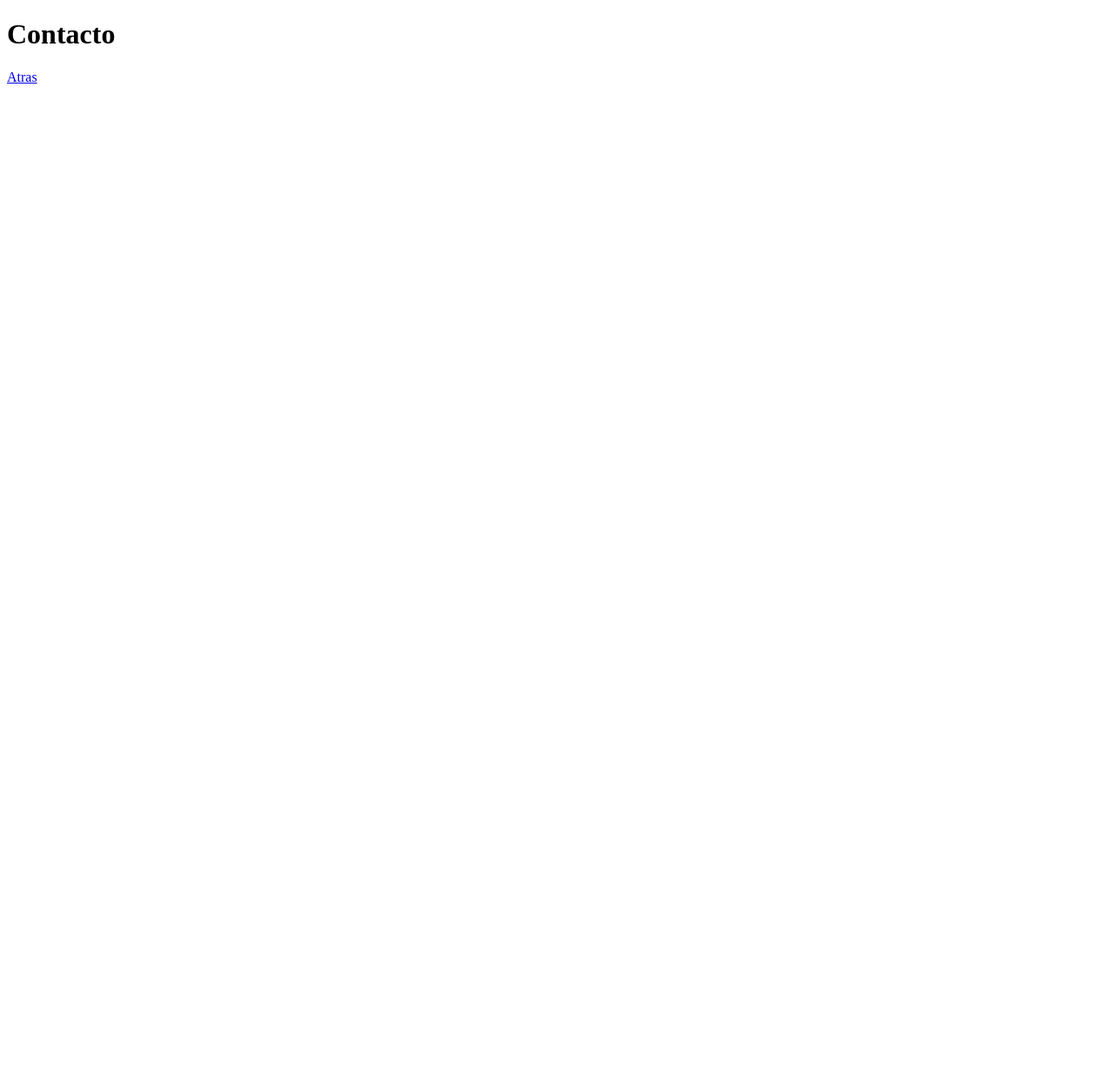
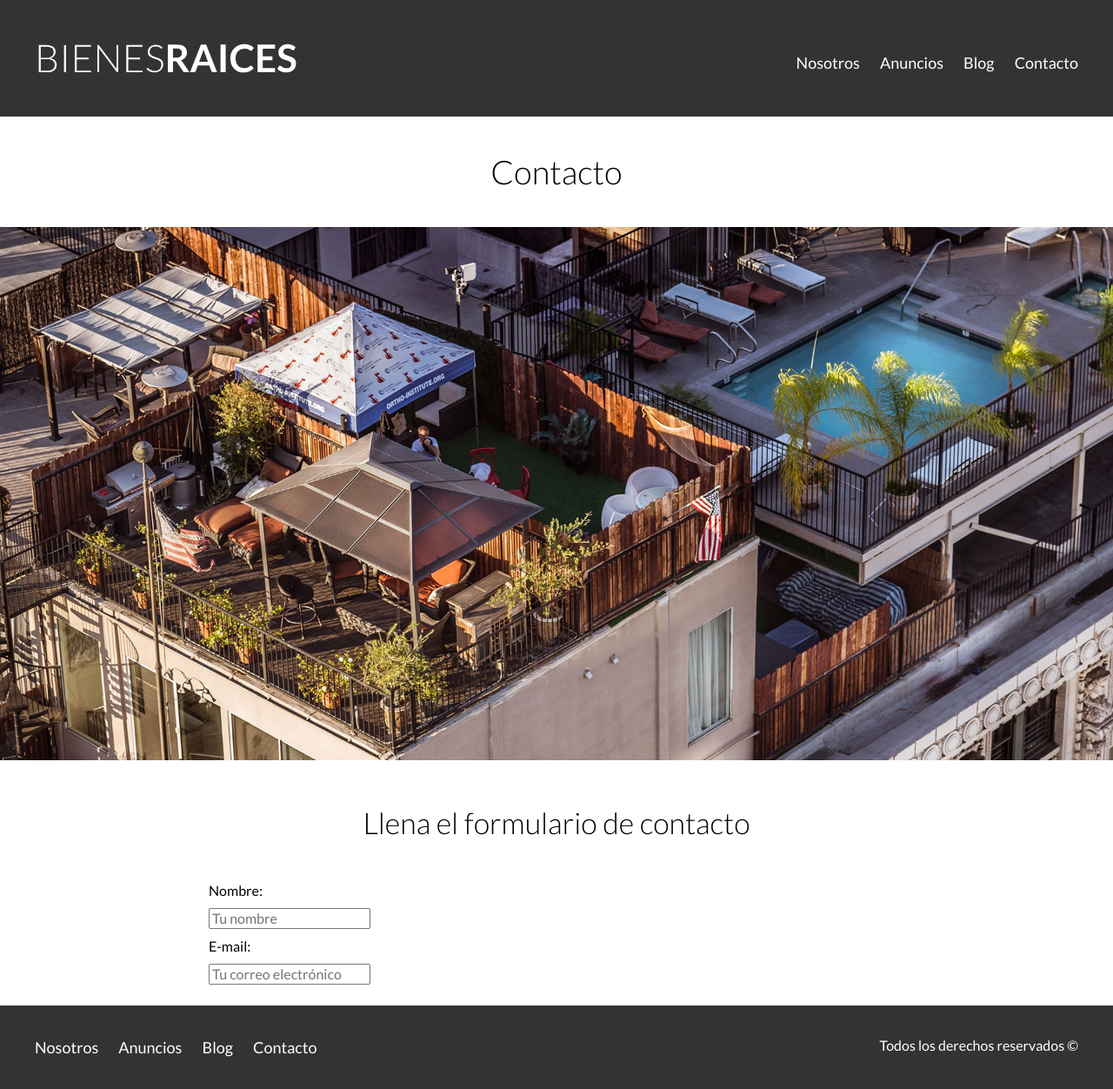
Before and after one commit to kikex88/BienesRaices, a plain HTML site: page contacto.html in a window 1280 px wide. Shown: the whole page at 87% size. Before the commit the page ends 800 px from the top, so only its background shows below. Drawn offline with Linux system fonts and the light colour scheme.

Commit message:
pc-creando html de contacto y agregando primero elementos del formulario

```diff
--- a/contacto.html
+++ b/contacto.html
@@ -4,10 +4,62 @@
     <meta charset="UTF-8">
     <meta name="viewport" content="width=device-width, initial-scale=1.0">
     <meta http-equiv="X-UA-Compatible" content="ie=edge">
-    <title>Contacto</title>
+    <title>Bienes Raices</title>
+
+    <!-- fuentes -->
+    <link href="https://fonts.googleapis.com/css?family=Lato:300,400,700,900&display=swap" rel="stylesheet">
+    <!-- hoja de estilo -->
+    <link rel="stylesheet" href="css/normalize.css">
+    <link rel="stylesheet" href="css/styles.css">
 </head>
 <body>
-    <h1>Contacto</h1>
-    <a href="index.html">Atras</a>
+    <header class="site-header">
+        <!-- div con la clase contenedor -->
+        <div class="contenedor contenido-header">
+            <!-- div con clase barra -->
+            <div class="barra">
+                <!-- hacemos que el apretar el logo nos direcciones a la pagina oficial -->
+                <a href="/">
+                    <img src="img/logo.svg" alt="Logotipo de Bienes y Raices">
+                </a>
+
+                <nav class="navegacion">
+                    <a href="nosotros.html">Nosotros</a>
+                    <a href="anuncios.html">Anuncios</a>
+                    <a href="blog.html">Blog</a>
+                    <a href="contacto.html">Contacto</a>
+                </nav>
+            </div>
+        </div>
+    </header>
+
+    <h1 class="fw-300 centrar-texto">Contacto</h1>
+    <img src="img/destacada3.jpg" alt="Imagen principal">
+
+    <main class="contenedor seccion contenido-centrado">
+        <h2 class="fw-300 centrar-texto">Llena el formulario de contacto</h2>
+
+        <form action="">
+
+            <label for="nombre">Nombre: </label>
+            <input type="text" id="nombre" placeholder="Tu nombre">
+
+            <label for="email">E-mail:</label>
+            <input type="email" id="email" placeholder="Tu correo electrónico">
+        </form>
+    </main>
+
+    <footer class="site-footer seccion">
+        <div class="contenedor contenedor-footer">
+            <nav class="navegacion">
+                <a href="nosotros.html">Nosotros</a>
+                <a href="anuncios.html">Anuncios</a>
+                <a href="blog.html">Blog</a>
+                <a href="contacto.html">Contacto</a>
+            </nav>
+
+            <p class="copyright">Todos los derechos reservados &copy;</p>
+        </div>
+    </footer>
 </body>
 </html>
--- a/css/styles.css
+++ b/css/styles.css
@@ -335,3 +335,8 @@ h4{
   justify-content: space-between;/* alinea horizontalmente */
   align-items: center;/* Alinea verticalmente */
 }
+
+/* Contacto */
+label{
+  display: block;
+}
```
